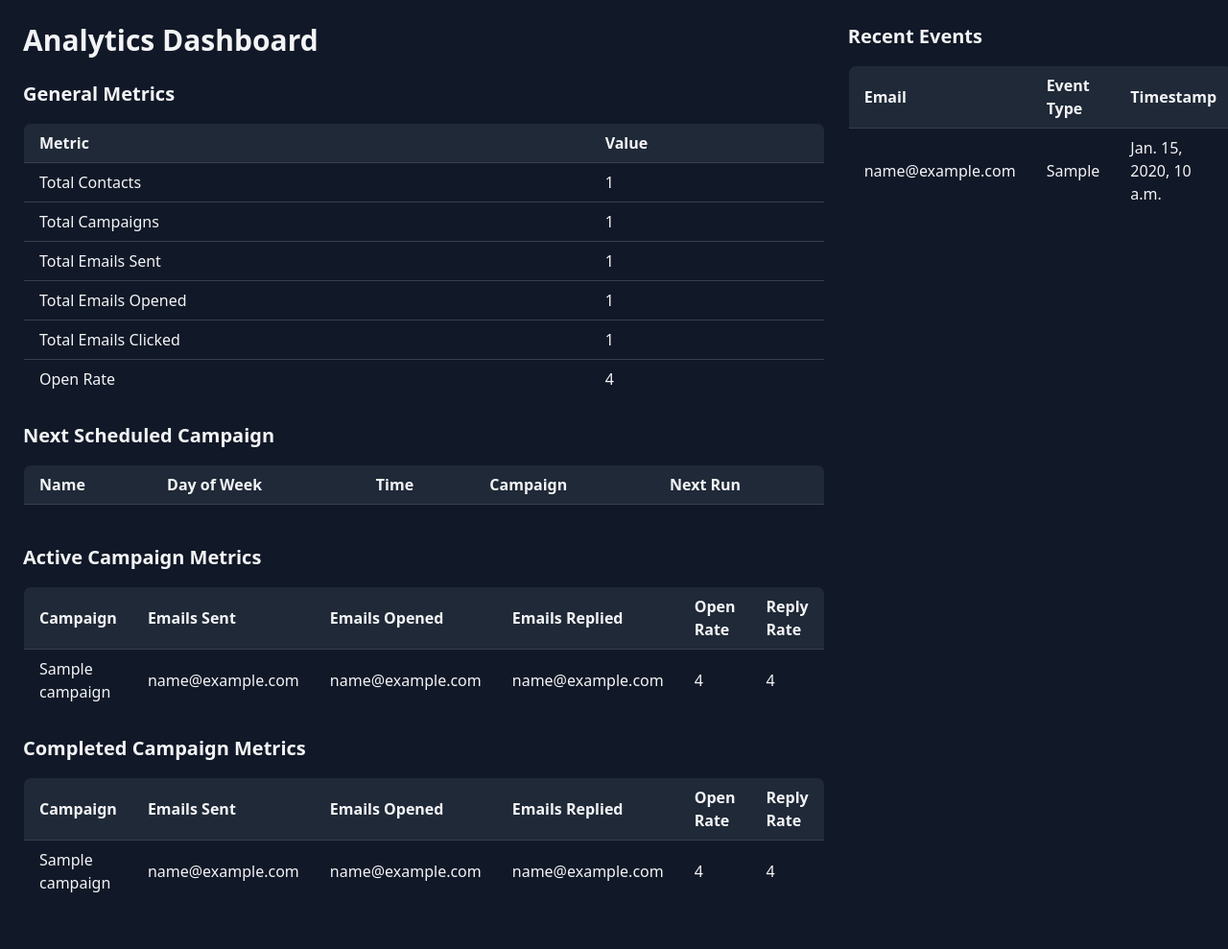
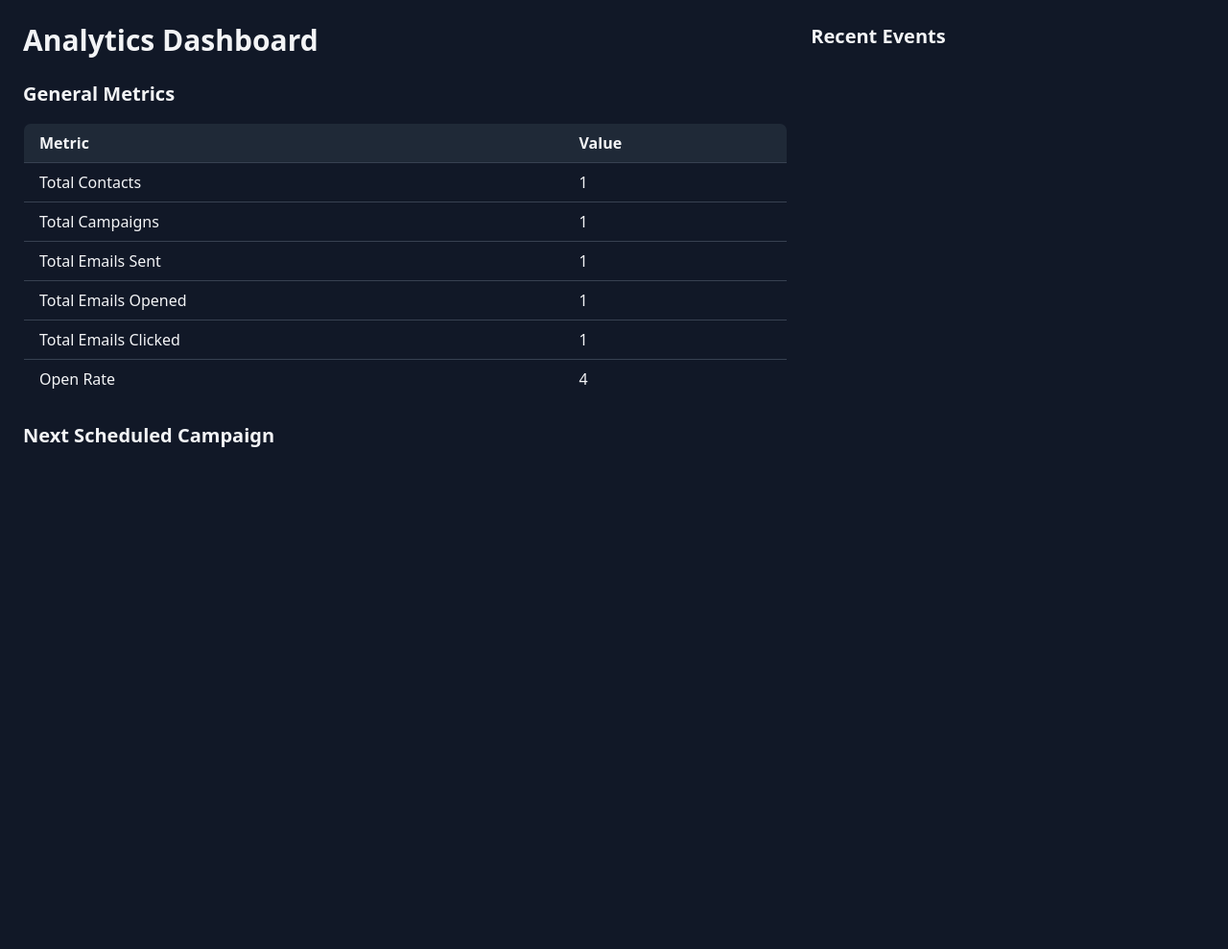
Before and after one commit to kareemadebisi112/marketing, a Django app: template marketing/templates/analytics.html in a window 1280 px wide. Shown: the whole page at 96% size. After the commit the page ends 466 px from the top, so only its background shows below. Run offline with Django 5.2, Linux system fonts and the light colour scheme; tables that the repository leaves empty hold one stand-in row (values such as "Sample post"); the template is opened without the code that fills it: values that come from a table or form of the project are taken from there, most other values are stand-ins (such as "Sample title", 1, 10 or a date in 2020); lists and menus that the app fills with data are empty; some libraries are stand-ins or nearby versions.

Commit message:
Add sections

```diff
--- a/marketing/templates/analytics.html
+++ b/marketing/templates/analytics.html
@@ -5,6 +5,12 @@
     <meta name="viewport" content="width=device-width, initial-scale=1.0">
     <title>Analytics</title>
     <script src="https://cdn.tailwindcss.com"></script>
+    <script>
+        function toggleSection(id) {
+            const section = document.getElementById(id);
+            section.classList.toggle('hidden');
+        }
+    </script>
 </head>
 <body class="bg-gray-900 text-gray-100 font-sans p-6">
     <div class="flex flex-col lg:flex-row gap-6">
@@ -12,8 +18,10 @@
         <div class="flex-1">
             <h1 class="text-3xl font-bold mb-6">Analytics Dashboard</h1>
 
-            <h2 class="text-xl font-semibold mb-4">General Metrics</h2>
-            <table class="w-full border border-gray-700 rounded-lg overflow-hidden mb-6">
+            <div>
+                <button class="text-xl font-semibold mb-4" onclick="toggleSection('general-metrics')">General Metrics</button>
+                <div id="general-metrics" class="mb-6">
+                    <table class="w-full border border-gray-700 rounded-lg overflow-hidden">
                         <thead class="bg-gray-800">
                             <tr>
                                 <th class="px-4 py-2 text-left">Metric</th>
@@ -47,9 +55,13 @@
                             </tr>
                         </tbody>
                     </table>
+                </div>
+            </div>
 
-            <h2 class="text-xl font-semibold mb-4">Next Scheduled Campaign</h2>
-            <table class="w-full border border-gray-700 rounded-lg overflow-hidden mb-6">
+            <div>
+                <button class="text-xl font-semibold mb-4" onclick="toggleSection('next-scheduled-campaign')">Next Scheduled Campaign</button>
+                <div id="next-scheduled-campaign" class="hidden mb-6">
+                    <table class="w-full border border-gray-700 rounded-lg overflow-hidden">
                         <thead class="bg-gray-800">
                             <tr>
                                 <th class="px-4 py-2 text-left">Name</th>
@@ -69,63 +81,16 @@
                             </tr>
                         </tbody>
                     </table>
+                </div>
+            </div>
 
-            <h2 class="text-xl font-semibold mb-4">Active Campaign Metrics</h2>
-            <table class="w-full border border-gray-700 rounded-lg overflow-hidden mb-6">
-                <thead class="bg-gray-800">
-                    <tr>
-                        <th class="px-4 py-2 text-left">Campaign</th>
-                        <th class="px-4 py-2 text-left">Emails Sent</th>
-                        <th class="px-4 py-2 text-left">Emails Opened</th>
-                        <th class="px-4 py-2 text-left">Emails Replied</th>
-                        <th class="px-4 py-2 text-left">Open Rate</th>
-                        <th class="px-4 py-2 text-left">Reply Rate</th>
-                    </tr>
-                </thead>
-                <tbody>
-                    {% for campaign in active_campigns %}
-                    <tr class="border-t border-gray-700">
-                        <td class="px-4 py-2">{{ campaign.name }}</td>
-                        <td class="px-4 py-2">{{ campaign.emails_sent }}</td>
-                        <td class="px-4 py-2">{{ campaign.emails_opened }}</td>
-                        <td class="px-4 py-2">{{ campaign.emails_replied }}</td>
-                        <td class="px-4 py-2">{{ campaign.open_rate }}</td>
-                        <td class="px-4 py-2">{{ campaign.reply_rate }}</td>
-                    </tr>
-                    {% endfor %}
-                </tbody>
-            </table>
-
-            <h2 class="text-xl font-semibold mb-4">Completed Campaign Metrics</h2>
-            <table class="w-full border border-gray-700 rounded-lg overflow-hidden mb-6">
-                <thead class="bg-gray-800">
-                    <tr>
-                        <th class="px-4 py-2 text-left">Campaign</th>
-                        <th class="px-4 py-2 text-left">Emails Sent</th>
-                        <th class="px-4 py-2 text-left">Emails Opened</th>
-                        <th class="px-4 py-2 text-left">Emails Replied</th>
-                        <th class="px-4 py-2 text-left">Open Rate</th>
-                        <th class="px-4 py-2 text-left">Reply Rate</th>
-                    </tr>
-                </thead>
-                <tbody>
-                    {% for campaign in completed_campaigns %}
-                    <tr class="border-t border-gray-700">
-                        <td class="px-4 py-2">{{ campaign.name }}</td>
-                        <td class="px-4 py-2">{{ campaign.emails_sent }}</td>
-                        <td class="px-4 py-2">{{ campaign.emails_opened }}</td>
-                        <td class="px-4 py-2">{{ campaign.emails_replied }}</td>
-                        <td class="px-4 py-2">{{ campaign.open_rate }}</td>
-                        <td class="px-4 py-2">{{ campaign.reply_rate }}</td>
-                    </tr>
-                    {% endfor %}
-                </tbody>
-            </table>
+            <!-- Repeat similar structure for other sections -->
         </div>
 
         <!-- Recent Events -->
         <div class="lg:w-1/3">
-            <h2 class="text-xl font-semibold mb-4">Recent Events</h2>
+            <button class="text-xl font-semibold mb-4" onclick="toggleSection('recent-events')">Recent Events</button>
+            <div id="recent-events" class="hidden">
                 <table class="w-full border border-gray-700 rounded-lg overflow-hidden">
                     <thead class="bg-gray-800">
                         <tr>
@@ -146,5 +111,6 @@
                 </table>
             </div>
         </div>
+    </div>
 </body>
 </html>
```
Lines whose indentation alone changed are shown as unchanged.
